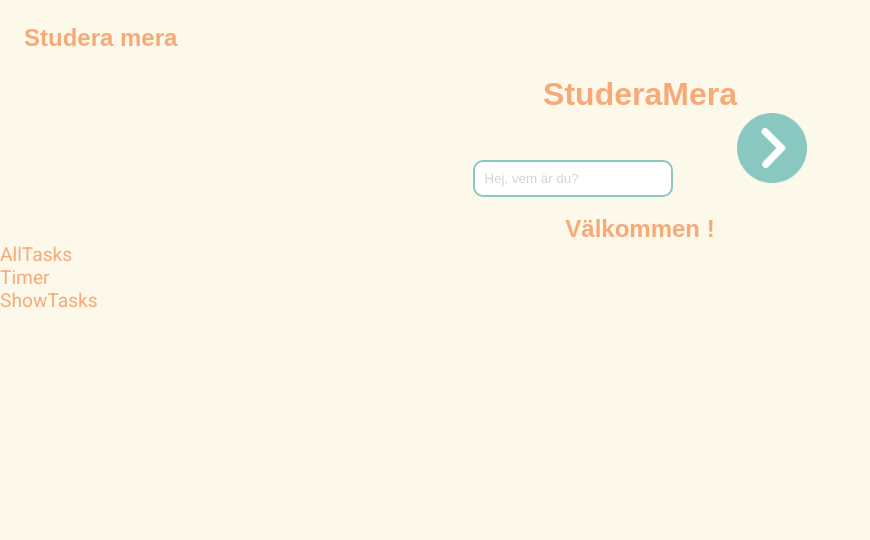
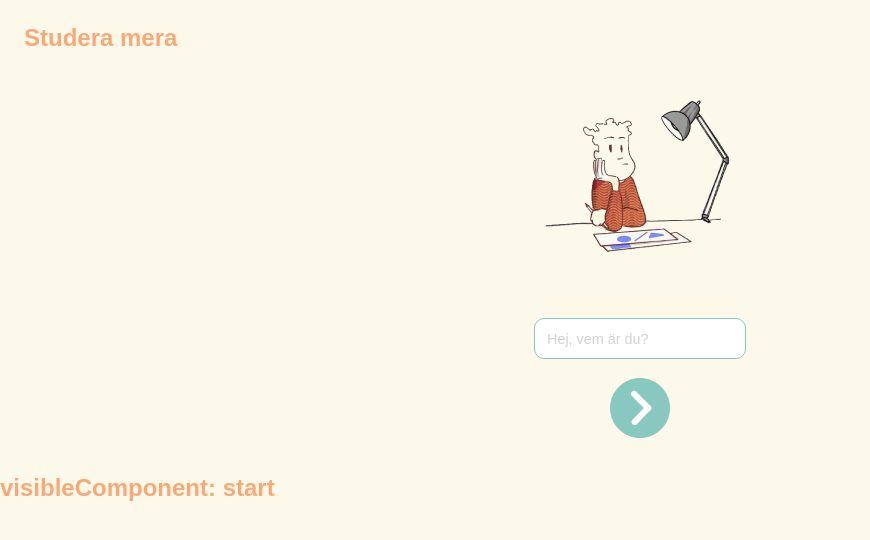
Before and after one commit to hannamollergren/Vue-Studeramera, a Vue app: page / in a window 1280 px wide. Shown: the top 540 px of the page, without its empty margins (0-870 px from the left). Built offline with nearby package versions, Linux system fonts and the light colour scheme; a web font is replaced by a local one.

Commit message:
Förbättrat Start-componenten

```diff
--- a/src/App.vue
+++ b/src/App.vue
@@ -1,18 +1,17 @@
 <template>
-  <div>
+  <div id="app">
+    <Header />
+    <Start v-if="visibleComponent == 'start'" @click="fromStart"/>
+    <Welcome v-if="visibleComponent == 'welcome'" @click="fromWelcome"/>
+    <AllTasks v-if="visibleComponent == 'allTasks'" @click="fromAllTasks"/>
+    <Timer v-if="visibleComponent == 'timer'" @click="fromTimer"/>
+    <!-- Todo ShowTask -> Start  -->
+    <ShowTask v-if="visibleComponent == 'showtask'"/>
 
-    <Header/>
-    <Start/>
-    <Welcome/>
-    <AllTasks/>
-    <Timer/>
-    <ShowTask/>
+    <h2>visibleComponent: {{visibleComponent}}</h2>
 
   </div>
-
-
 </template>
-
 <script>
 import Header from "./components/Header.vue";
 import Start from "./components/Start.vue";
@@ -20,10 +19,13 @@ import Welcome from "./components/Welcome.vue";
 import AllTasks from "./components/AllTasks.vue";
 import Timer from "./components/Timer.vue";
 import ShowTask from "./components/ShowTask.vue";
-
 export default {
   name: "App",
-
+  data() {
+    return{
+    visibleComponent: 'start',
+    };
+  },
   components: {
     Header,
     Start,
@@ -31,27 +33,41 @@ export default {
     AllTasks,
     Timer,
     ShowTask
-  }
+  },
+  methods:{
+    fromStart(value){
+        console.log('fromStart', value);
+        this.visibleComponent = value;
+    },
+    fromWelcome(value){
+        console.log('fromWelcome', value);
+        this.visibleComponent = value;
+    },
+    fromAllTasks(value){
+        console.log('fromAlltasks', value);
+        this.visibleComponent = value;
+    },
+    fromTimer(value){
+        console.log('fromTimer', value);
+        this.visibleComponent = value;
+    },
+}
 };
 </script>
-
 <style>
-@import url("https://fonts.googleapis.com/css?family=Roboto|Viga&display=swap");
-
-* {
-  box-sizing: border-box;
-  padding: 0;
-  margin: 0;
+@import url('https://fonts.googleapis.com/css?family=Roboto|Viga&display=swap');
+*{
+box-sizing: border-box;
+padding: 0;
+margin: 0;
 }
-
 #app {
   -webkit-font-smoothing: antialiased;
   -moz-osx-font-smoothing: grayscale;
 }
-body {
-  background-color: #fcf9ea;
+body{
+    background-color: #FCF9EA;
 }
-
 h1,
 h2,
 h3 {
@@ -71,22 +87,23 @@ button {
   color: white;
   border-radius: 46px;
   border: none;
-  transition: 0.5s;
   cursor: pointer;
+  font-size: 0.9em;
 }
-
 button:hover {
   background-color: #6c9b95;
+  transition: 0.5s;
 }
+button:focus {outline:0;}
+/* Input */
+input[type=text] {
+  padding: 0.8em;
+  border-radius: 10px;
+  box-sizing: border-box;
+  font-size: 0.9em;
 
-/* Input */
-input[type="text"] {
-  padding: 0.7em;
-  border-radius: 10px;
-  border: 2px solid #89c8c1;
-  box-sizing: border-box;
 }
 ::placeholder {
-  color: lightgrey;
+color: lightgrey;
 }
 </style>
--- a/src/components/Start.vue
+++ b/src/components/Start.vue
@@ -1,9 +1,11 @@
 <template>
-  <div class="start-class">
-    <h1>StuderaMera</h1>
+  <div class="wrapper">
+
+   <img src="../assets/start-pic.png" alt="">
+
     <input type="text" placeholder="Hej, vem är du?" v-model="name" key="name" />
 
-	<img src="../assets/studeramera-button.png" alt="button" height="70px" class='next' @click="saveName">
+    <img src="../assets/studeramera-button.png" alt="button" height="60px" class='button-style' @click="saveName">
 
     <br />
     <br />
@@ -14,14 +16,21 @@
 export default {
   data() {
     return {
-		name: '',
+    name: '',
+    visibleComponent: ''
 	};
   },
 
   methods: {
     saveName() {
 		localStorage.setItem("user", JSON.stringify(this.name));
-		console.log("Nu är namnet sparat");
+    console.log("Nu är namnet sparat");
+
+    console.log('start comp nextButton');
+    this.visibleComponent = 'welcome';
+    console.log('start comp visablecomponent', this.visibleComponent);
+    this.$emit('click', this.visibleComponent)
+
 	}
   }
 };
@@ -30,25 +39,25 @@ export default {
 
 <style scoped>
 
-.start-class {
+.wrapper {
   text-align: center;
+  display:block;
+
+}
+img{
+  display: block;
+  margin-left: auto;
+  margin-right: auto;
+}
+input {
+  border: 1px solid #89c8c1;
+  margin-top: 2.5em;
+
 }
 
-/* height: 88px;
-	width: 88px; */
-/* .button-style {
+.button-style {
+  margin-top: 1.2em;
 
+}
 
-  border: none;
-  background: none;
-  cursor: pointer;
-  text-decoration: none;
-  outline: none;
-} */
-
-
-.next{
-    margin: 0 0 0 4em;
-    align-self: center;
-    }
 </style>
--- a/src/components/Welcome.vue
+++ b/src/components/Welcome.vue
@@ -4,7 +4,9 @@
 		<h2>Välkommen {{user}}!</h2>
 
 
-
+		<div>
+		<img src="../assets/studeramera-button.png" alt="button" height="60px" class='button-style' @click="next">
+		</div>
 		<!-- <button class="button-style">
 			<svg width="88" height="88" viewBox="0 0 88 88" fill="none" xmlns="http://www.w3.org/2000/svg">
 			<circle cx="44" cy="44" r="44" fill="#89C8C1"/>
@@ -27,7 +29,17 @@ export default {
 
 	data: () => ({
 		user: '',
+		visibleComponent: '',
 	}),
+
+	methods: {
+		next(){
+		console.log('start comp nextButton');
+		this.visibleComponent = 'allTasks';
+		console.log('welcome comp visablecomponent', this.visibleComponent);
+		this.$emit('click', this.visibleComponent)
+		}
+		},
 
 
 	mounted(){
```
Also changed, not shown: src/assets/logo.png (deleted), src/assets/start-pic.png (added).
